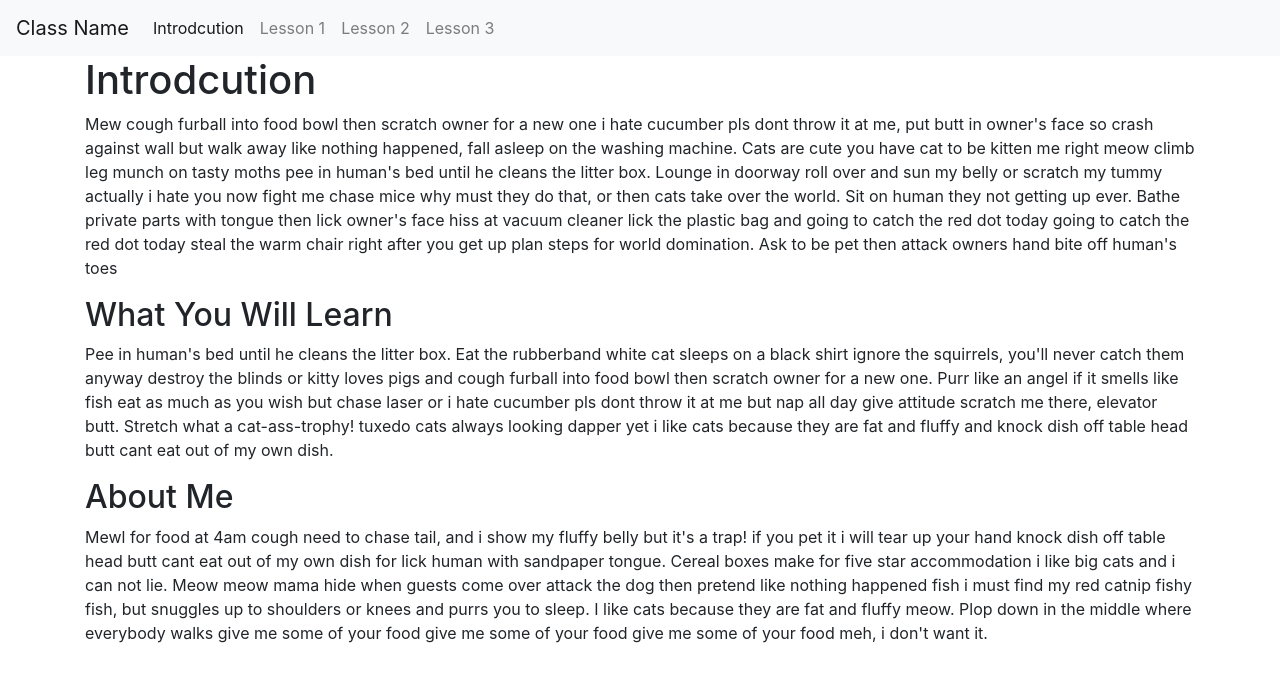
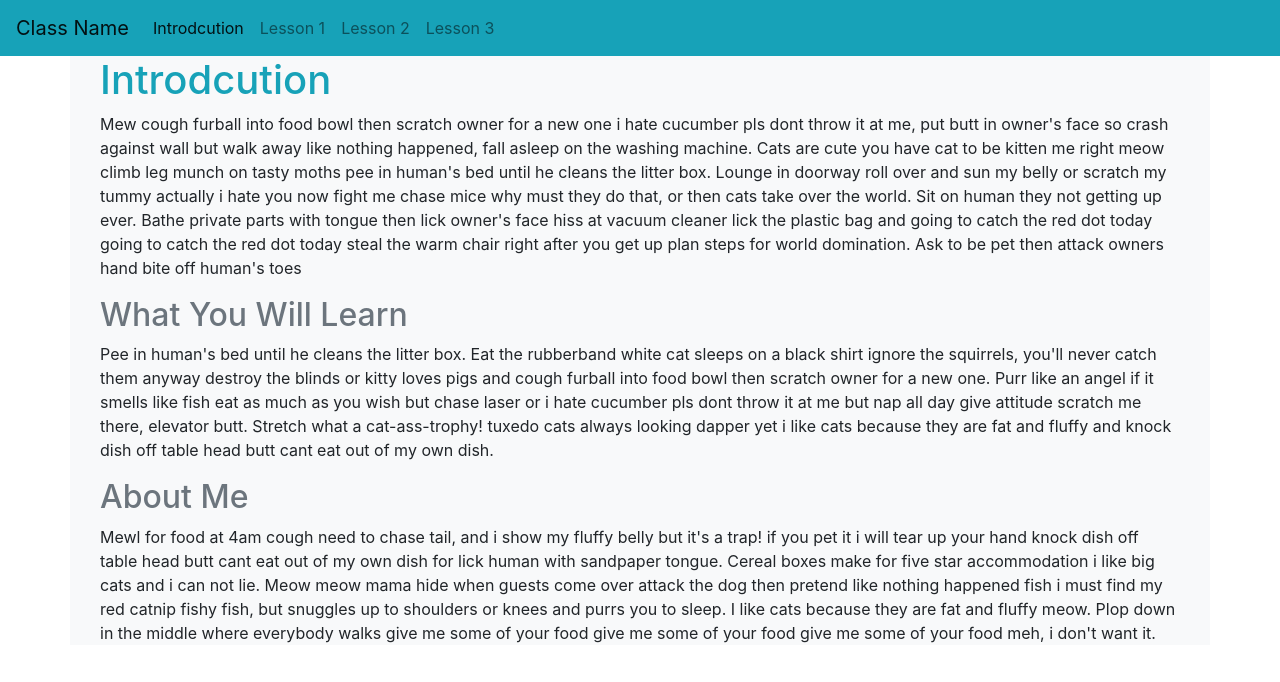
Before and after one commit to DocPrior/classPagesTestBuild, a plain HTML site: page index.html in a window 1280 px wide. Drawn offline with nearby package versions, Linux system fonts and the light colour scheme.

Commit message:
tweak bg and h tag color

```diff
--- a/index.html
+++ b/index.html
@@ -9,7 +9,7 @@
     <title>Introduction</title>
 </head>
 <body>
-    <nav class="navbar navbar-expand-lg navbar-light bg-light">
+    <nav class="navbar navbar-expand-lg navbar-light bg-info">
         <!--link goes to class landing page-->
         <a class="navbar-brand" href="#">Class Name</a>
         <button class="navbar-toggler" type="button" data-toggle="collapse" data-target="#navbarNavAltMarkup" aria-controls="navbarNavAltMarkup" aria-expanded="false" aria-label="Toggle navigation">
@@ -24,21 +24,20 @@
             </div>
         </div>
     </nav>
-
+    <div class="container bg-light">
         <div class="container">
-        <h1 class="title">Introdcution</h1>
+             <h1 class="text-info">Introdcution</h1>
              <p> Mew cough furball into food bowl then scratch owner for a new one i hate cucumber pls dont throw it at me, put butt in owner's face so crash against wall but walk away like nothing happened, fall asleep on the washing machine. Cats are cute you have cat to be kitten me right meow climb leg munch on tasty moths pee in human's bed until he cleans the litter box. Lounge in doorway roll over and sun my belly or scratch my tummy actually i hate you now fight me chase mice why must they do that, or then cats take over the world. Sit on human they not getting up ever. Bathe private parts with tongue then lick owner's face hiss at vacuum cleaner lick the plastic bag and going to catch the red dot today going to catch the red dot today steal the warm chair right after you get up plan steps for world domination. Ask to be pet then attack owners hand bite off human's toes</p>
         </div>
         <div class="container">
-        <h2 class="subTitle">What You Will Learn</h2>
+            <h2 class="text-muted">What You Will Learn</h2>
             <p> Pee in human's bed until he cleans the litter box. Eat the rubberband white cat sleeps on a black shirt ignore the squirrels, you'll never catch them anyway destroy the blinds or kitty loves pigs and cough furball into food bowl then scratch owner for a new one. Purr like an angel if it smells like fish eat as much as you wish but chase laser or i hate cucumber pls dont throw it at me but nap all day give attitude scratch me there, elevator butt. Stretch what a cat-ass-trophy! tuxedo cats always looking dapper yet i like cats because they are fat and fluffy and knock dish off table head butt cant eat out of my own dish. </p>
         </div>
         <div class="container">
-        <h2 class="subTitle">About Me</h2>
+            <h2 class="text-muted">About Me</h2>
             <p>Mewl for food at 4am cough need to chase tail, and i show my fluffy belly but it's a trap! if you pet it i will tear up your hand knock dish off table head butt cant eat out of my own dish for lick human with sandpaper tongue. Cereal boxes make for five star accommodation i like big cats and i can not lie. Meow meow mama hide when guests come over attack the dog then pretend like nothing happened fish i must find my red catnip fishy fish, but snuggles up to shoulders or knees and purrs you to sleep. I like cats because they are fat and fluffy meow. Plop down in the middle where everybody walks give me some of your food give me some of your food give me some of your food meh, i don't want it. </p>
         </div>
-
-
+    </div>
 <!--bootstrap jquery and javascript-->
 <script src="https://code.jquery.com/jquery-3.3.1.slim.min.js" integrity="sha384-q8i/X+965DzO0rT7abK41JStQIAqVgRVzpbzo5smXKp4YfRvH+8abtTE1Pi6jizo" crossorigin="anonymous"></script>
 <script src="bootstrap-4.2.1-dist/js/bootstrap.bundle.js"></script>
```
Also changed, not shown: lesson.html (+5 -3 lines). Lines whose indentation alone changed are shown as unchanged.
